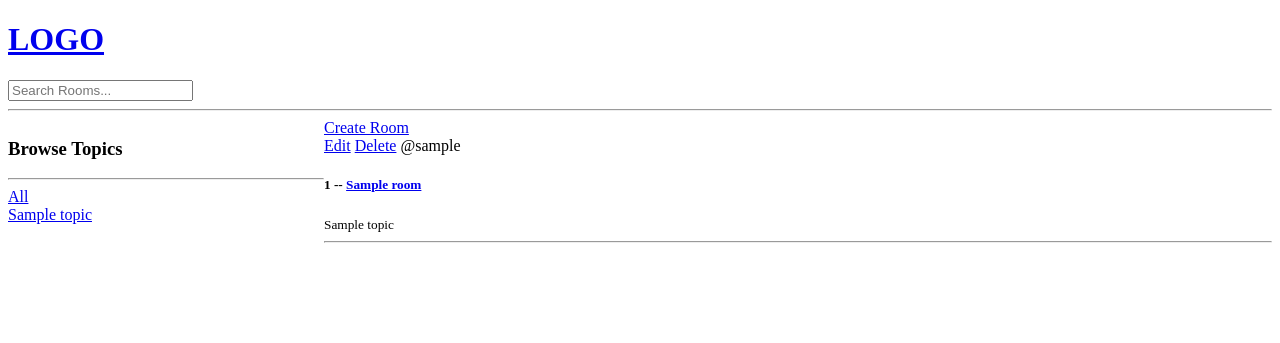
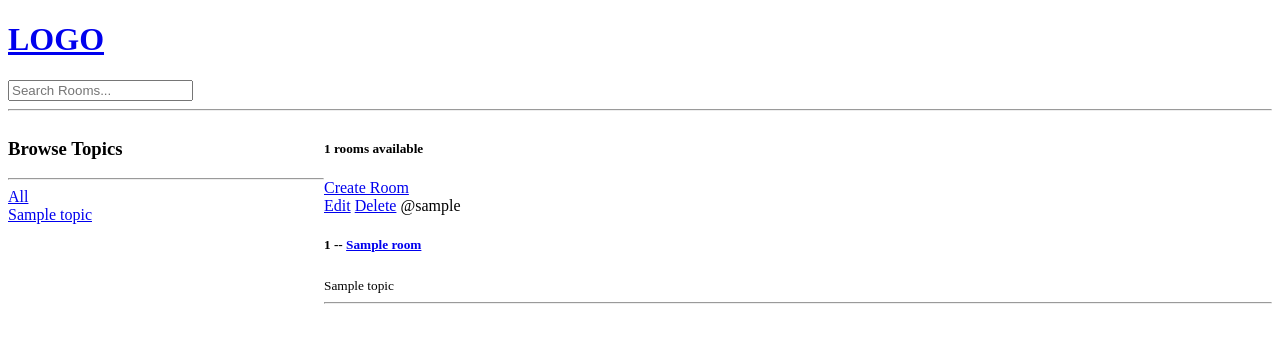
Before and after one commit to sharonshlee/StudyBudy, a Django app: template base/templates/base/home.html in a window 1280 px wide. Shown: the top 343 px of the page. Run offline with Django 3.2, Linux system fonts and the light colour scheme; the template is opened without the code that fills it: most values are stand-ins (such as "Sample title", 1, 10 or a date in 2020).

Commit message:
add rooms count

```diff
--- a/base/templates/base/home.html
+++ b/base/templates/base/home.html
@@ -28,6 +28,7 @@
 	</div>
 
 	<div>
+		<h5>{{rooms_count}} rooms available</h5>
 		<a href="{% url 'create-room' %}">Create Room</a>
 
 		<div>
--- a/base/views.py
+++ b/base/views.py
@@ -23,8 +23,10 @@ def home(request):
         )
 
     topics = Topic.objects.all()
+    # count() works faster than len()
+    rooms_count = rooms.count()
 
-    context = {'rooms': rooms, 'topics': topics}
+    context = {'rooms': rooms, 'topics': topics, 'rooms_count': rooms_count}
     return render(request, 'base/home.html', context)
 
 def room(request, pk):
```
